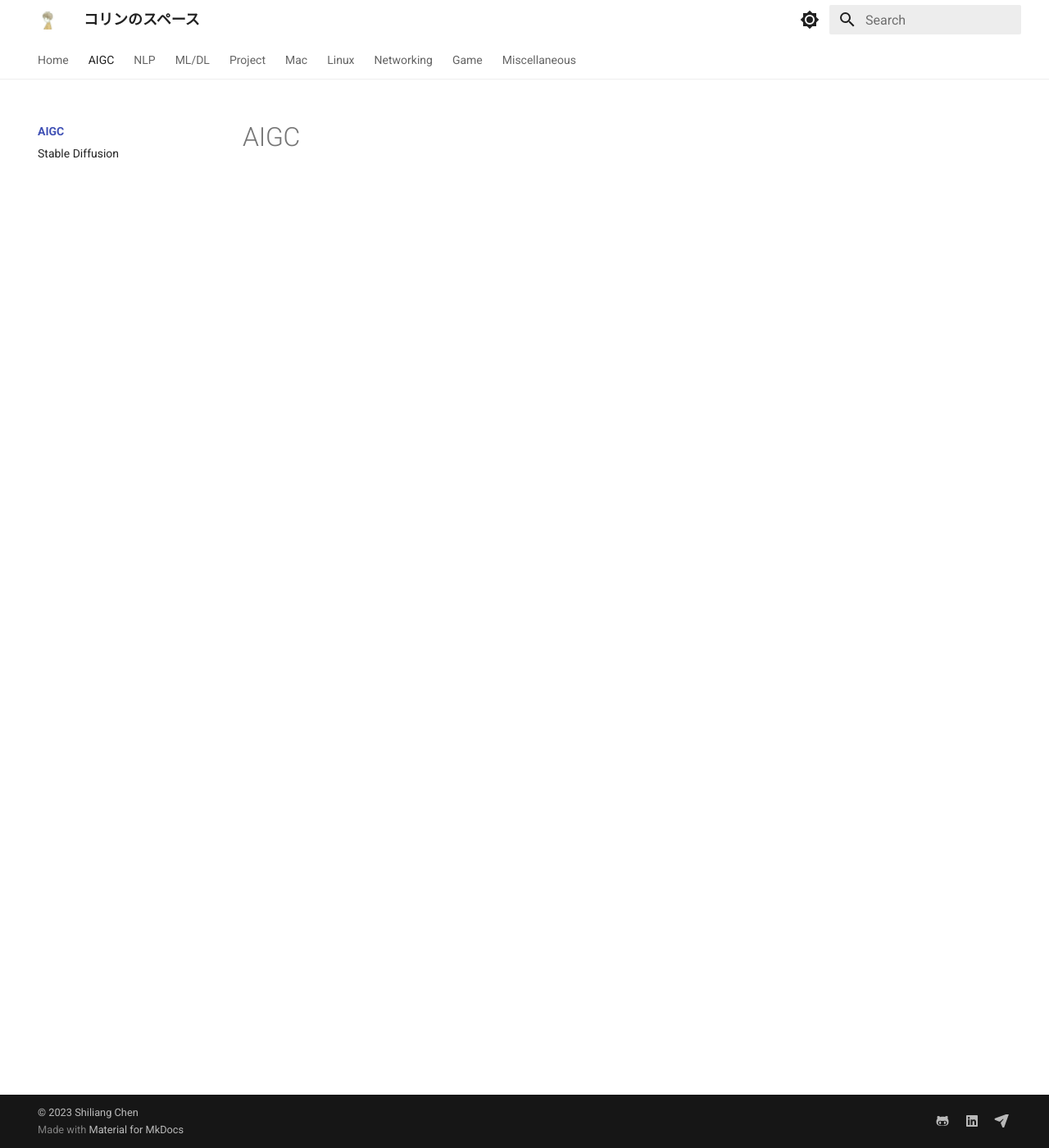
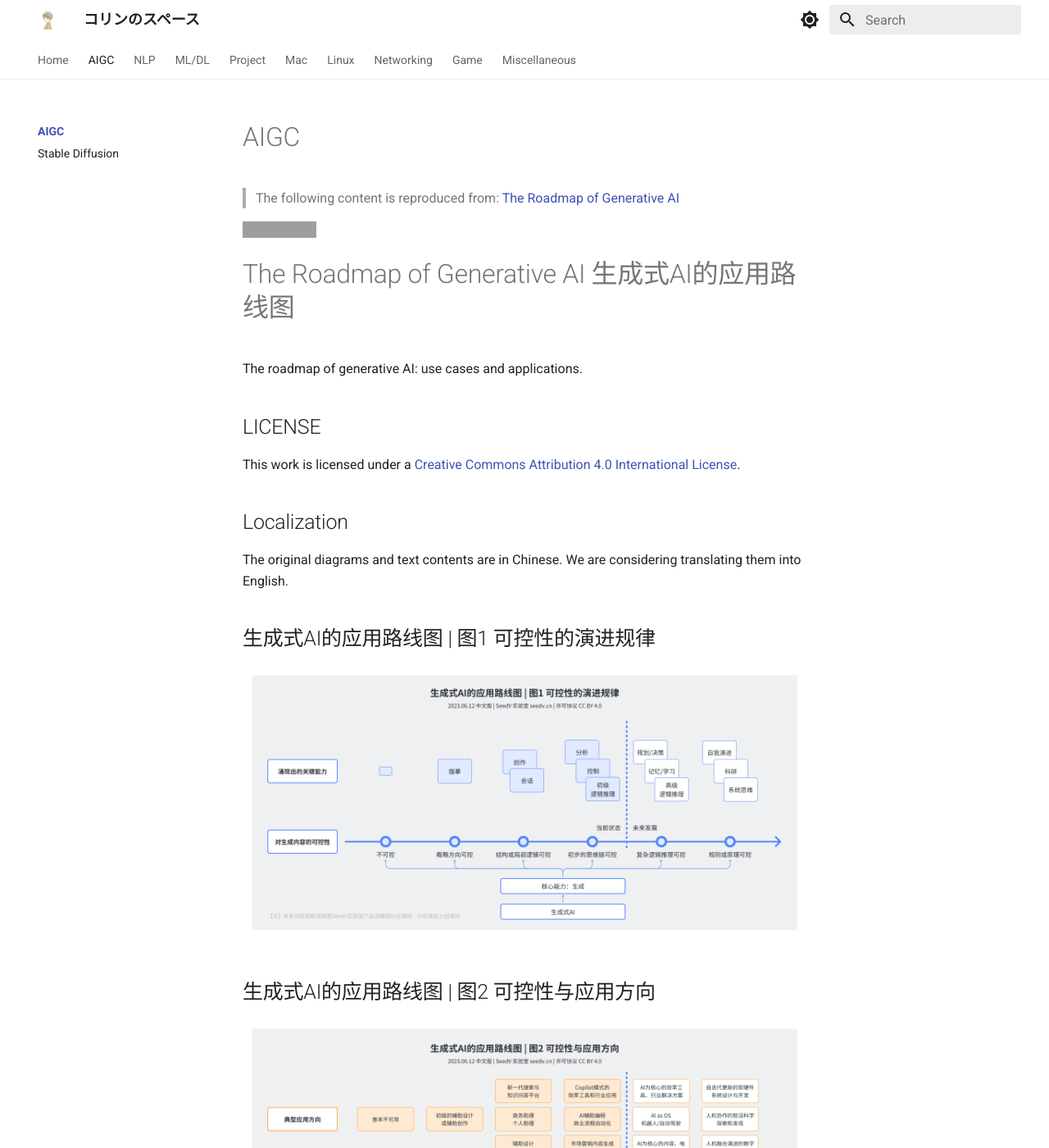
Before and after one commit to csl122/mkdocs, an MkDocs documentation site: the page built from docs/aigc/index.md, in a window 1280 px wide and 1400 px high. Shown: the whole window at 82% size. Built offline with MkDocs 1.6.1 and Material for MkDocs 9.7.7, drawn with Linux system fonts in a browser that asks for light colours; some of the changed text lies outside the part shown; grey boxes are pictures that could not be loaded.

Commit message:
feat: add AIGC roadmap

```diff
--- a/docs/aigc/index.md
+++ b/docs/aigc/index.md
@@ -1 +1,39 @@
 # AIGC
+
+> The following content is reproduced from: [The Roadmap of Generative AI](https://github.com/SeedV/generative-ai-roadmap)
+
+![CC BY 4.0](https://img.shields.io/badge/License-CC%20BY%204.0-lightgrey.svg)
+
+# The Roadmap of Generative AI 生成式AI的应用路线图
+
+The roadmap of generative AI: use cases and applications.
+
+## LICENSE
+
+This work is licensed under a
+[Creative Commons Attribution 4.0 International License](http://creativecommons.org/licenses/by/4.0/).
+
+## Localization
+
+The original diagrams and text contents are in Chinese. We are considering
+translating them into English.
+
+## 生成式AI的应用路线图 | 图1 可控性的演进规律
+
+![Controllability: The Evolution of Generative AI](./diagrams/generative-ai-controllability-01.png)
+
+## 生成式AI的应用路线图 | 图2 可控性与应用方向
+
+![Controllability: Application Cases](./diagrams/generative-ai-controllability-02.png)
+
+## 生成式AI的应用路线图 | 图3 应用领域与典型案例
+
+![Controllability: Application Categories and Cases](./diagrams/generative-ai-controllability-03.png)
+
+## 生成式AI的应用路线图 | 图4 多模态AI的应用能力演进
+
+![Controllability: Multimodal Use Cases](./diagrams/generative-ai-controllability-04.png)
+
+## 大模型技术与应用思考导图
+
+![LLM and Multimodal Use Cases](./diagrams/llm-and-multimodal-use-cases.png)
```
Also changed, not shown: docs/aigc/diagrams/generative-ai-controllability-01.png (added), docs/aigc/diagrams/generative-ai-controllability-02.png (added), docs/aigc/diagrams/generative-ai-controllability-03.png (added), docs/aigc/diagrams/generative-ai-controllability-04.png (added), docs/aigc/diagrams/llm-and-multimodal-use-cases.png (added).
